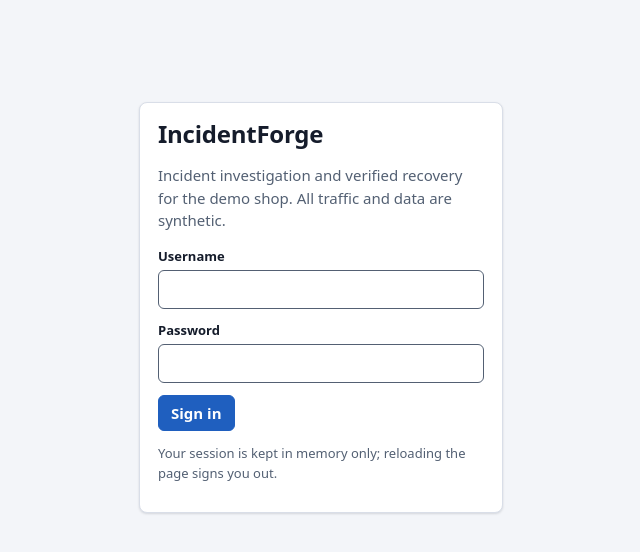
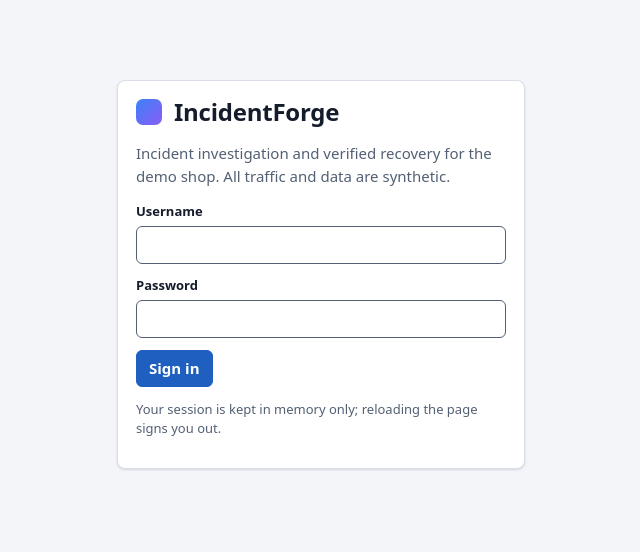
Before and after one commit to hemanthkumar1012/Incidentforge, a React (Vite) app in the folder web/: page /login in a window 1280 px wide. Shown: the top 552 px of the page, without its empty margins (319-959 px from the left). Built offline with nearby package versions, Linux system fonts and the light colour scheme.

Commit message:
web: brand mark on the sign-in card
Co-Authored-By: Claude Sonnet 5.5 <noreply@anthropic.com>
Claude-Session: https://claude.ai/code/session_01N5ssX2BRAx5Bbywn2My6TQ

```diff
--- a/web/src/pages/Login.tsx
+++ b/web/src/pages/Login.tsx
@@ -27,9 +27,9 @@ export function Login() {
   }
 
   return (
-    <main className="main" style={{ maxWidth: 420, margin: "10vh auto" }}>
+    <main className="main" style={{ maxWidth: 440, margin: "10vh auto", padding: "0 16px" }}>
       <div className="card">
-        <h1>IncidentForge</h1>
+        <div className="header-row" style={{ marginBottom: 8 }}><span className="brand-mark" aria-hidden="true" /><h1>IncidentForge</h1></div>
         <p className="muted">Incident investigation and verified recovery for the demo shop. All traffic and data are synthetic.</p>
         <form onSubmit={submit} noValidate>
           <div className="field">
```
